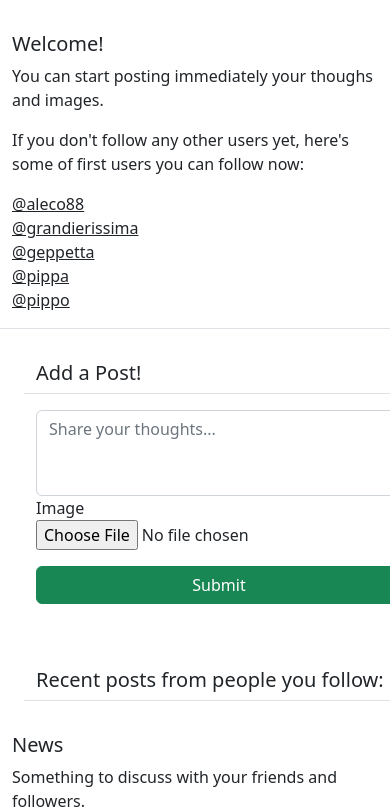
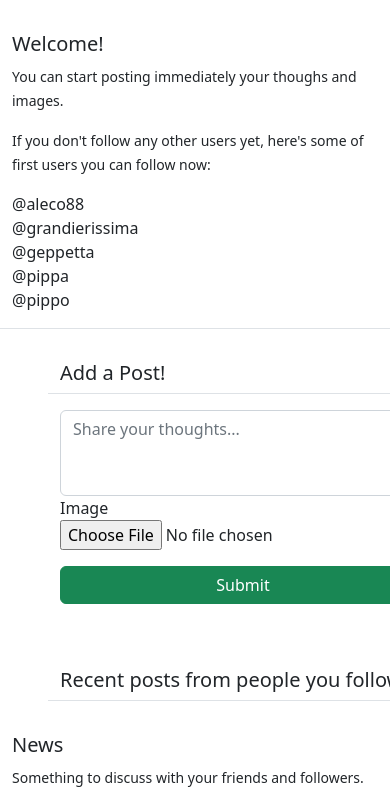
Before and after one commit to alessandracosta8/Sgrunt-Social-Full-Stack-Django-project, a Django app: page /core/ in a window 390 px wide; the page is wider, and only the part inside the window is pictured. Shown: the part 56-868 px from the top of that part. Run offline with Django 4.2, Linux system fonts and the light colour scheme; the visitor is signed in with stand-in values (Sample User, id 1); data comes from the database, SQL or seed files in the repository; data that the repository does not hold is empty; some libraries are stand-ins or nearby versions; grey boxes are pictures that could not be loaded.

Commit message:
Fix quick links in post detail widget

```diff
--- a/core/templates/core/post_list.html
+++ b/core/templates/core/post_list.html
@@ -13,22 +13,22 @@
                 <div class="border-bottom">
                     <h5>Welcome!</h5>
                     <p>
-                        You can start posting immediately your thoughs and images.
+                        <small>You can start posting immediately your thoughs and images.</small>
                     </p>
                     <p>
-                        If you don't follow any other users yet, here's some of first users you can follow
-                        now:
+                        <small>If you don't follow any other users yet, here's some of first users you can follow
+                        now:</small>
                     </p>
                     <p>
-                        <a href="https://sgrunt-social.herokuapp.com/core/profile/1">@aleco88</a>
+                        <a href="https://sgrunt-social.herokuapp.com/core/profile/1" class="no-txt-deco">@aleco88</a>
                         <br>
-                        <a href="https://sgrunt-social.herokuapp.com/core/profile/5">@grandierissima</a>
+                        <a href="https://sgrunt-social.herokuapp.com/core/profile/5" class="no-txt-deco">@grandierissima</a>
                         <br>
-                        <a href="https://sgrunt-social.herokuapp.com/core/profile/8">@geppetta</a>
+                        <a href="https://sgrunt-social.herokuapp.com/core/profile/8" class="no-txt-deco">@geppetta</a>
                         <br>
-                        <a href="https://sgrunt-social.herokuapp.com/core/profile/7">@pippa</a>
+                        <a href="https://sgrunt-social.herokuapp.com/core/profile/7" class="no-txt-deco">@pippa</a>
                         <br>
-                        <a href="https://sgrunt-social.herokuapp.com/core/profile/6">@pippo</a>
+                        <a href="https://sgrunt-social.herokuapp.com/core/profile/6" class="no-txt-deco">@pippo</a>
                     </p>
                 </div>
             </div>
@@ -37,7 +37,7 @@
 
         <!-- Center column with post list -->
         <!-- ---------------------------- -->
-        <div class="col-sm-6 mx-4 my-2">
+        <div class="col-sm-6 mx-5 my-2">
             <!-- Post form Title -->
             <div class="row justify-content-center mt-3">
                 <div class="border-bottom">
@@ -126,7 +126,7 @@
                 <div class="border-bottom">
                     <h5>News</h5>
                     <p>
-                        Something to discuss with your friends and followers.
+                        <small>Something to discuss with your friends and followers.</small>
                     </p>
                     <iframe src="https://fr.euronews.com/embed/timeline" scrolling="no"
                         style="border:none; min-height:425px; width:100%; height:100%;"></iframe>
```
